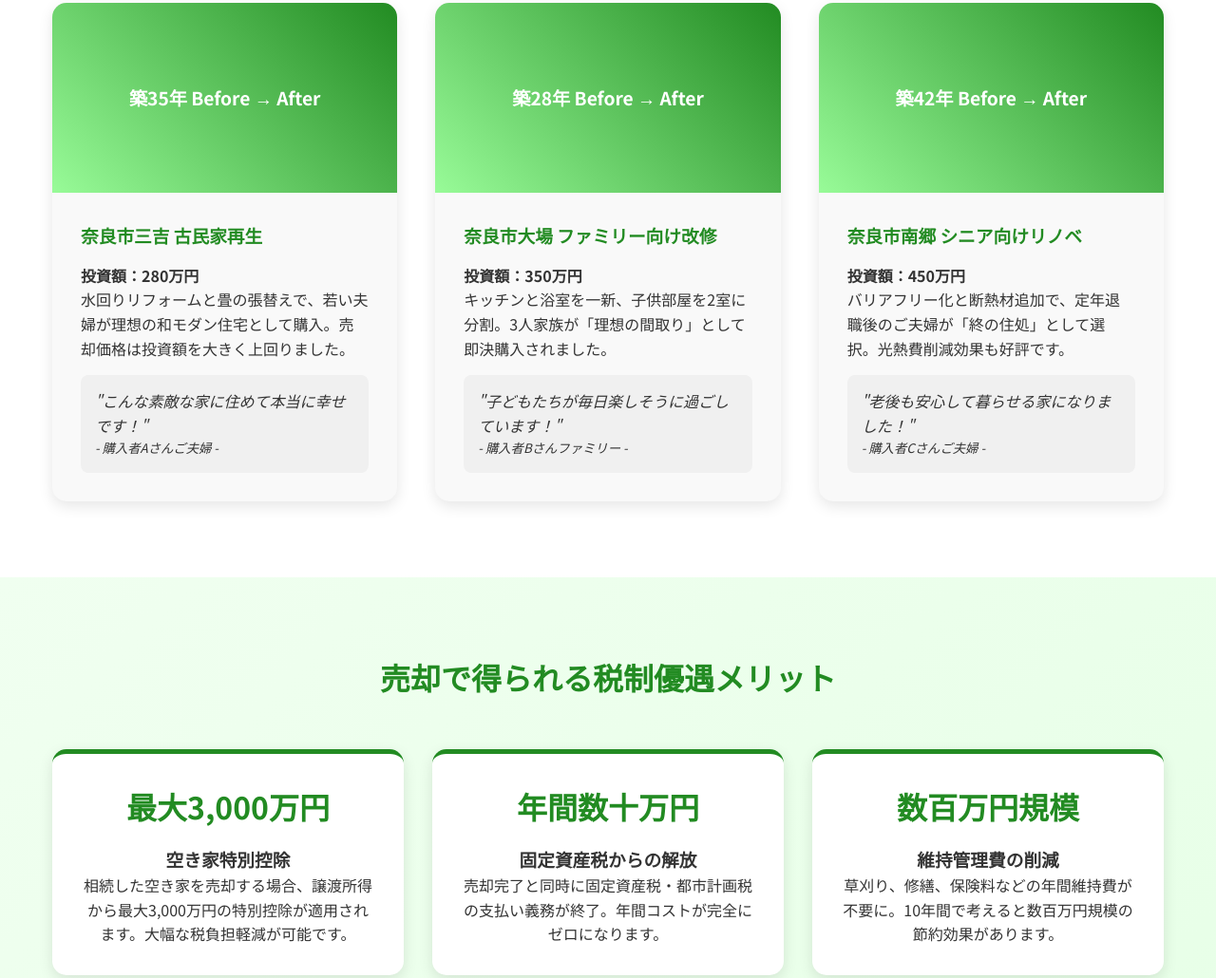
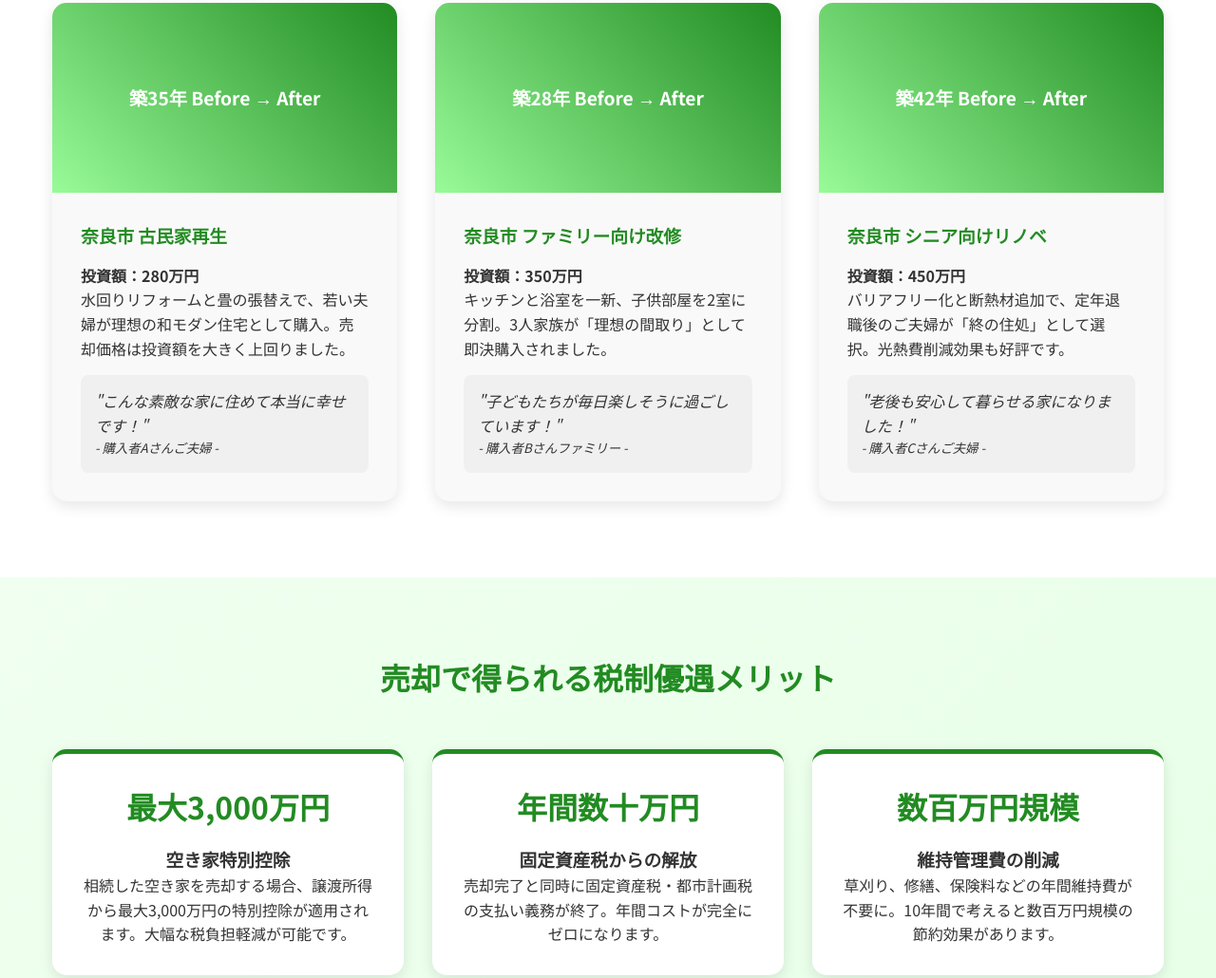
Before and after one commit to c21-japan/narashi-akiya-lp, a plain HTML site: page index.html in a window 1280 px wide. Shown: the part 3160-4190 px from the top of the page at 95% size. Drawn offline with Linux system fonts and the light colour scheme.

Commit message:
指定された地名を削除

```diff
--- a/index.html
+++ b/index.html
@@ -511,7 +511,7 @@
                 <div class="renovation-card">
                     <div class="renovation-image">築35年 Before → After</div>
                     <div class="renovation-content">
-                        <h3>奈良市三吉 古民家再生</h3>
+                        <h3>奈良市 古民家再生</h3>
                         <p><strong>投資額：280万円</strong></p>
                         <p>水回りリフォームと畳の張替えで、若い夫婦が理想の和モダン住宅として購入。売却価格は投資額を大きく上回りました。</p>
                         <blockquote style="background: #f0f0f0; padding: 15px; border-radius: 8px; margin-top: 15px; font-style: italic;">
@@ -523,7 +523,7 @@
                 <div class="renovation-card">
                     <div class="renovation-image">築28年 Before → After</div>
                     <div class="renovation-content">
-                        <h3>奈良市大場 ファミリー向け改修</h3>
+                        <h3>奈良市 ファミリー向け改修</h3>
                         <p><strong>投資額：350万円</strong></p>
                         <p>キッチンと浴室を一新、子供部屋を2室に分割。3人家族が「理想の間取り」として即決購入されました。</p>
                         <blockquote style="background: #f0f0f0; padding: 15px; border-radius: 8px; margin-top: 15px; font-style: italic;">
@@ -535,7 +535,7 @@
                 <div class="renovation-card">
                     <div class="renovation-image">築42年 Before → After</div>
                     <div class="renovation-content">
-                        <h3>奈良市南郷 シニア向けリノベ</h3>
+                        <h3>奈良市 シニア向けリノベ</h3>
                         <p><strong>投資額：450万円</strong></p>
                         <p>バリアフリー化と断熱材追加で、定年退職後のご夫婦が「終の住処」として選択。光熱費削減効果も好評です。</p>
                         <blockquote style="background: #f0f0f0; padding: 15px; border-radius: 8px; margin-top: 15px; font-style: italic;">
@@ -639,9 +639,7 @@
                 </div>
                 <div>
                     <h3>対応エリア</h3>
-                    <p>奈良市全域<br>
-                    三吉・大場・南郷・笠・寺戸<br>
-                    弁財天・古寺・萱野・平尾</p>
+                    <p>奈良市全域</p>
                 </div>
                 <div>
                     <h3>営業時間</h3>
```
